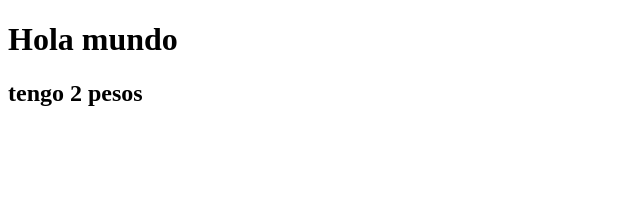
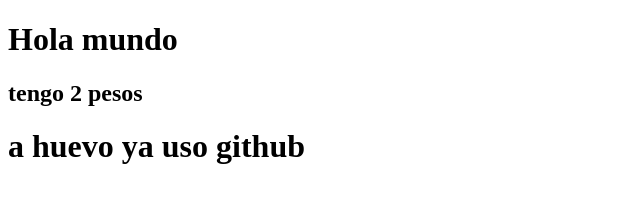
Before and after one commit to Arturo2112/ProyecSynfony3, a plain HTML site: page index.html in a window 1280 px wide. Shown: the whole page, without its empty margins (0-640 px from the left). Drawn offline with Linux system fonts and the light colour scheme.

Commit message:
Este es otro ejemplo
Si ya estoy aprendiendo algo nuevo

```diff
--- a/index.html
+++ b/index.html
@@ -13,5 +13,6 @@
 <body>
 <h1>Hola mundo</h1>
 <h2>tengo 2 pesos</h2>
+<h1>a huevo ya uso github</h1>
 </body>
 </html>
```
